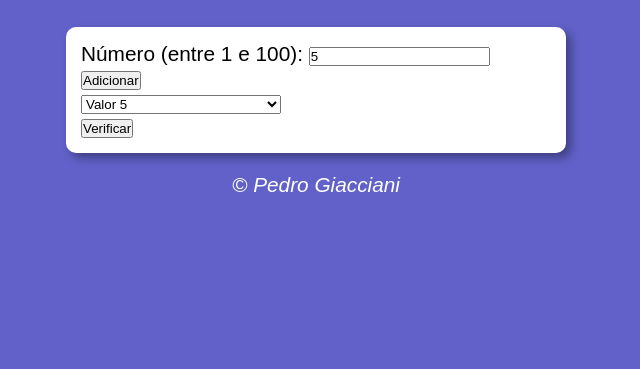
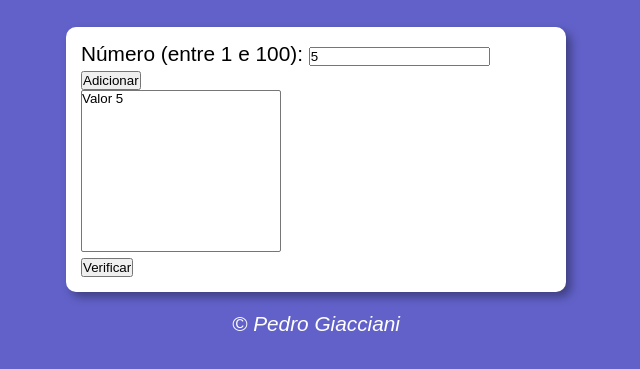
Before and after one commit to PedroGiacciani/JavaScript, a plain HTML site: page Aulas/aula016-ex/ex019/modelo.html in a window 1280 px wide. Both pictures are taken after typing "5" into the empty fields and a click on the button "Adicionar". Shown: the part 81-450 px from the top of the page, without its empty margins (324-964 px from the left). Drawn offline with Linux system fonts and the light colour scheme.

Commit message:
exercicio de array

```diff
--- a/Aulas/aula016-ex/ex019/modelo.html
+++ b/Aulas/aula016-ex/ex019/modelo.html
@@ -16,7 +16,7 @@
             <input type="button" value="Adicionar" onclick="adicionar()"></p>
         </div>
         <div>
-            <select name="sel" id="isel">
+            <select name="sel" id="isel" size="10">
 
             </select> <br>
             <input type="button" value="Verificar" onclick="verificar()">
--- a/Aulas/aula016-ex/ex019/script.js
+++ b/Aulas/aula016-ex/ex019/script.js
@@ -1,10 +1,16 @@
 var a = []
+var sel = document.getElementById('isel')
 
 function adicionar(){
-    a.push(Number(document.getElementById('inum').value))
+    var num = Number(document.getElementById('inum').value)
+
+    if(num.length == 0 || num > 100 || num < 1){
+        window.alert(`[ERRO] Número inválido ou fora do intervalo (1-100)`)
+        return
+    }
+
     var op = document.createElement('option')
-    var sel = document.getElementById('isel')
-    var i = 0
     sel.appendChild(op)
-    op.innerHTML += `Valor ${a}`
+    a.push(num)
+    op.innerHTML = `Valor ${num}`
 }
```
